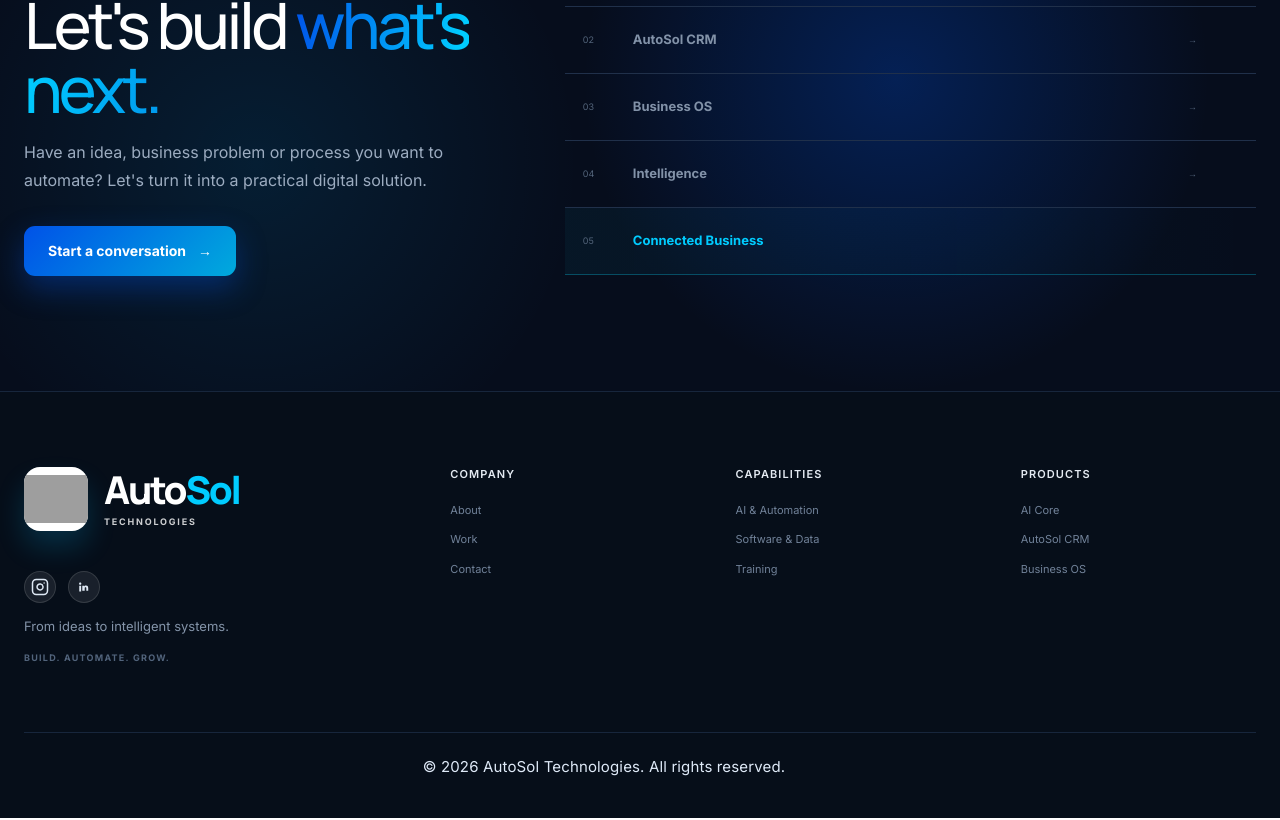
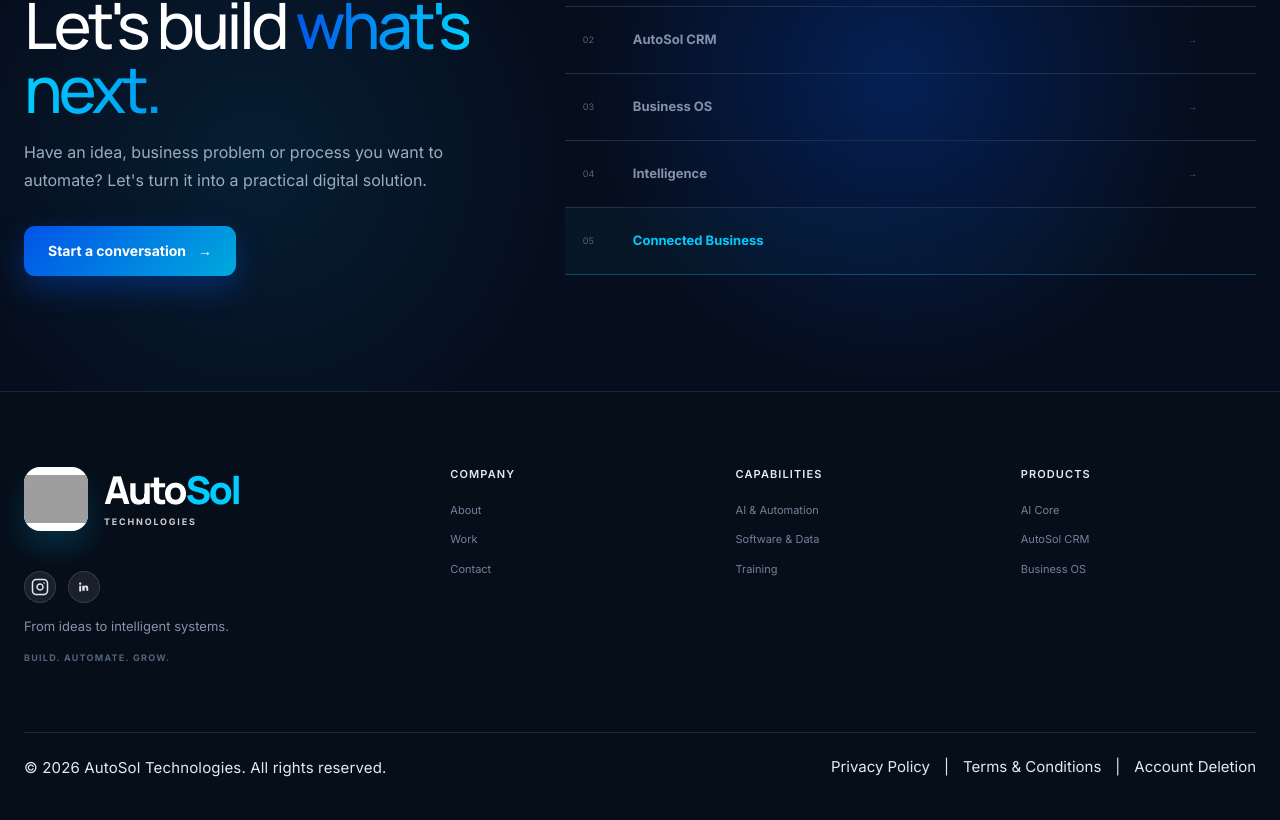
Before and after one commit to Ravi8788/AutoSol-web, a React (Vite) app: page / in a window 1280 px wide. Shown: the part 6894-7714 px from the top of the page. Built offline with nearby package versions, Linux system fonts and the light colour scheme; grey boxes are pictures that could not be loaded.

Commit message:
Add footer policy links

```diff
--- a/src/components/Layout.tsx
+++ b/src/components/Layout.tsx
@@ -117,8 +117,15 @@
           </div>
         </div>
         <div className="container footer-bottom">
-          <div style={{ display: "flex", flexDirection: "column", gap: "6px", width: "100%", alignItems: "center", textAlign: "center" }}>
+          <div className="footer-bottom-inner">
             <span className="footer-copyright">© {new Date().getFullYear()} AutoSol Technologies. All rights reserved.</span>
+            <div className="footer-policy-links">
+              <Link to="/privacy-policy">Privacy Policy</Link>
+              <span>|</span>
+              <Link to="/terms-and-conditions">Terms &amp; Conditions</Link>
+              <span>|</span>
+              <Link to="/account-deletion">Account Deletion</Link>
+            </div>
           </div>
         </div>
       </footer>
--- a/src/index.css
+++ b/src/index.css
@@ -2057,13 +2057,16 @@
 .footer-bottom {
   padding-top: 23px;
   padding-bottom: 16px;
-  padding-right: 72px;
   border-top: 1px solid #17263c;
-  display: flex;
-  justify-content: space-between;
-  align-items: center;
   color: #52647c;
   font-size: 9px;
+}
+
+.footer-bottom-inner {
+  display: flex;
+  align-items: center;
+  justify-content: space-between;
+  gap: 20px;
 }
 
 .footer-copyright {
@@ -2072,6 +2075,22 @@
   font-size: 15px;
   line-height: 1.4;
   letter-spacing: 0.01em;
+}
+
+.footer-policy-links {
+  display: flex;
+  align-items: center;
+  justify-content: flex-end;
+  gap: 14px;
+  flex-wrap: wrap;
+  color: #dfeaf8;
+  font-size: 15px;
+}
+
+.footer-policy-links a,
+.footer-policy-links span {
+  color: #dfeaf8;
+  text-decoration: none;
 }
 
 .footer-bottom-ig {
```
